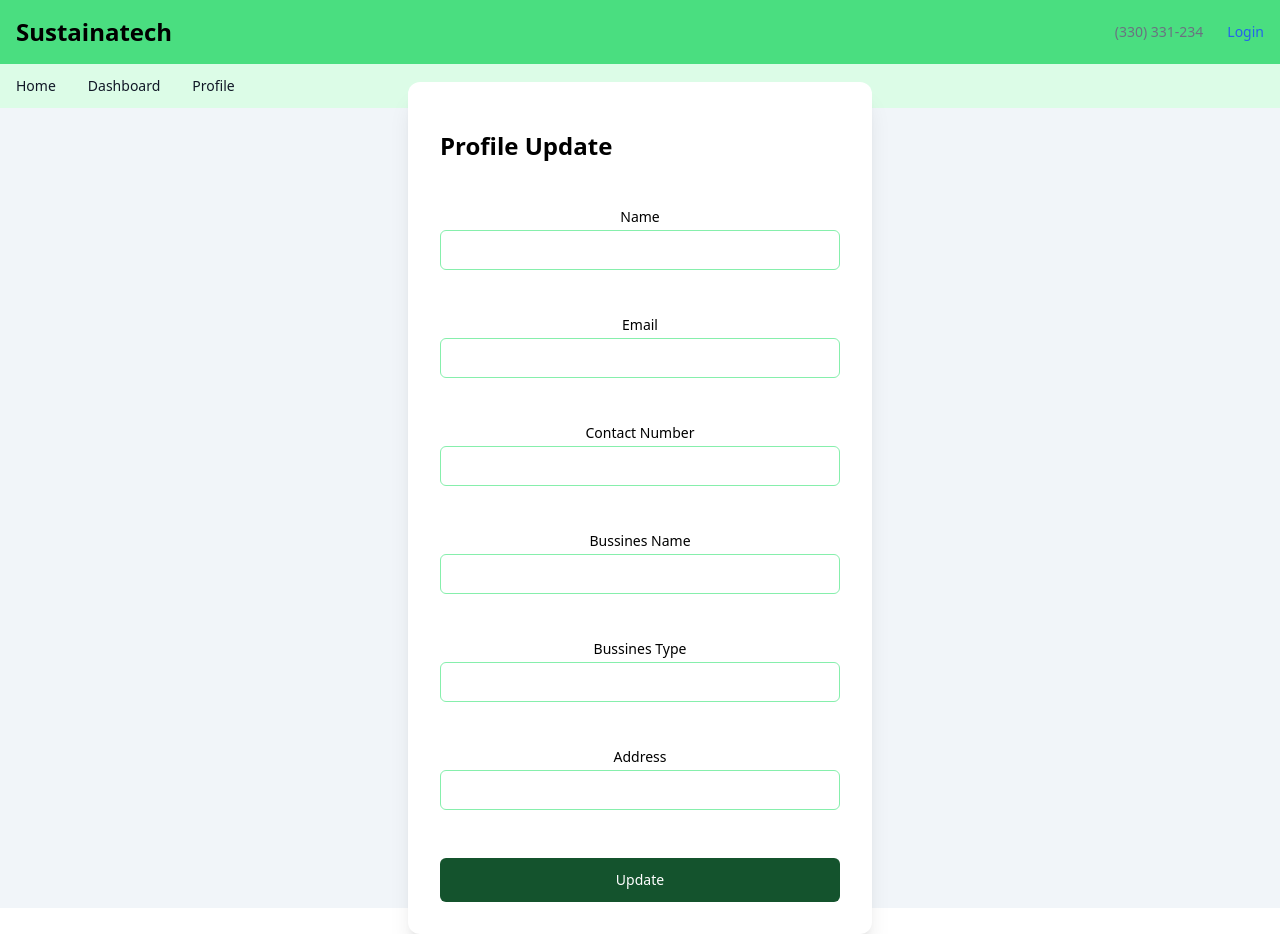
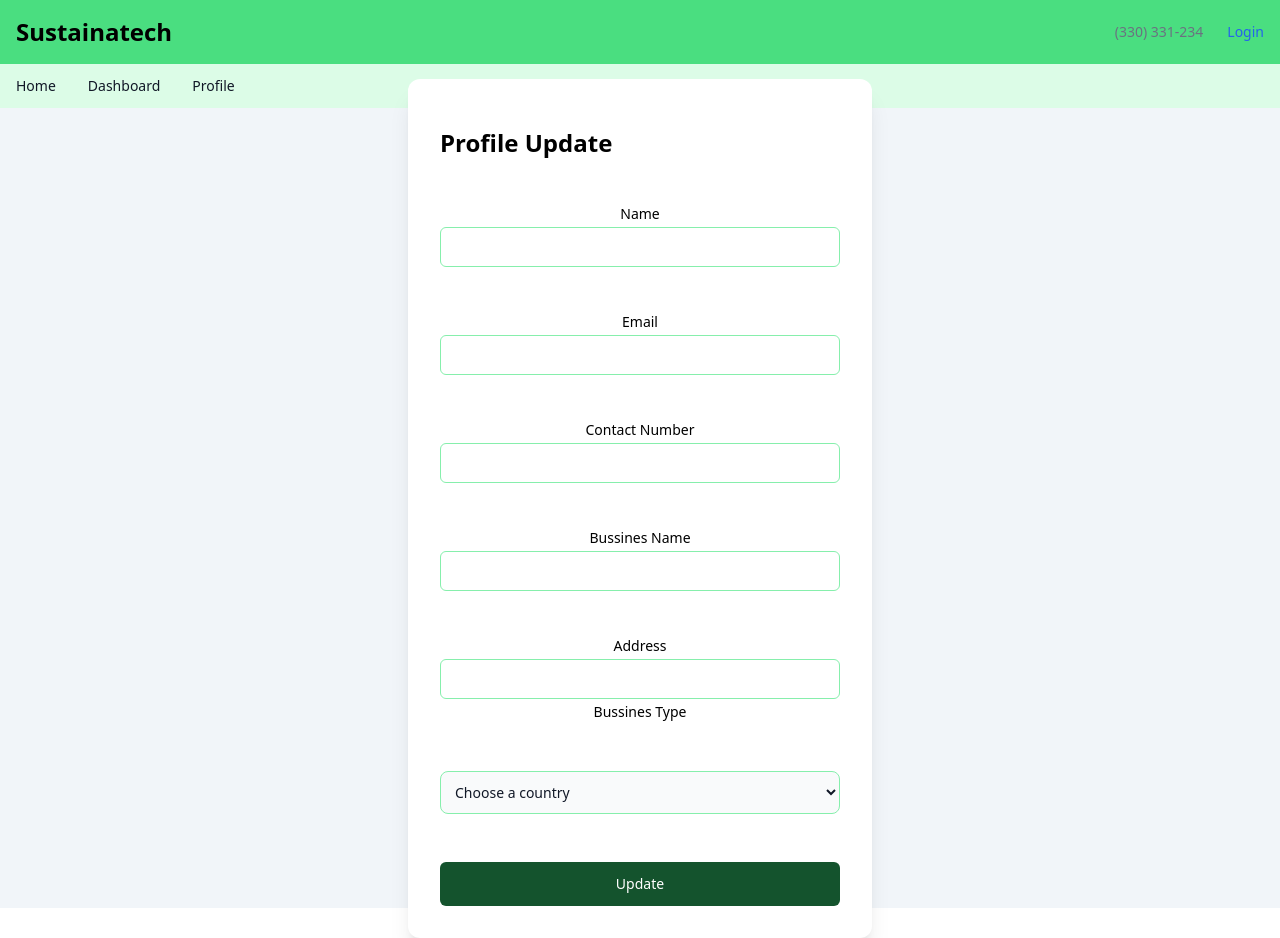
Before and after one commit to TheFerj/sustainatech_realstate_app, a Next.js app: page /pages/editProfile in a window 1280 px wide. Built offline with nearby package versions, Linux system fonts and the light colour scheme; no server answers; the database is empty.

Commit message:
select dropdown business type

```diff
--- a/app/pages/editProfile/editFrom.tsx
+++ b/app/pages/editProfile/editFrom.tsx
@@ -114,7 +114,7 @@ export const ProfileForm: React.FC<ProfileFormProps> = ({
           type="business_name"
         />
       </div>
-      <div className="grid w-full items-center gap-1.5">
+      {/* <div className="grid w-full items-center gap-1.5">
         <Label htmlFor="email">Bussines Type</Label>
         <Input
           className="w-full"
@@ -124,7 +124,7 @@ export const ProfileForm: React.FC<ProfileFormProps> = ({
           id="business_type"
           type="business_type"
         />
-      </div>
+      </div> */}
       <div className="grid w-full items-center gap-1.5">
         <Label htmlFor="password">Address</Label>
         <Input
@@ -136,6 +136,21 @@ export const ProfileForm: React.FC<ProfileFormProps> = ({
           type="Address"
         />
       </div>
+<Label htmlFor="email">Bussines Type</Label>
+<select id="business_type" className="bg-gray-50 border border-green-300 text-gray-900 text-sm rounded-lg focus:ring-blue-500 focus:border-blue-500 block w-full p-2.5 dark:bg-gray-700 dark:border-gray-600 dark:placeholder-gray-400 dark:text-white dark:focus:ring-blue-500 dark:focus:border-blue-500" onChange={(e) => setBusiness_type((e.target as HTMLSelectElement).value)}>
+  <option selected>Choose a country</option>
+  <option value="Manufacturing and Industrial businesses">Manufacturing and Industrial businesses</option>
+  <option value="Residential Businesses">Residential Businesses</option>
+  <option value="Foodservice and Hospitality businesses">Foodservice and Hospitality businesses</option>
+  <option value="Retail and Commercial businesses">Retail and Commercial businesses</option>
+  <option value="Healthcare and Medical businesses">Healthcare and Medical businesses</option>
+  <option value="Office and Administrative businesses">Office and Administrative businesses</option>
+  <option value="Transportation and Logistics businesses">Transportation and Logistics businesses</option>
+  <option value="Agriculture and Farming businesses">Agriculture and Farming businesses</option>
+  <option value="Construction and Building businesses">Construction and Building businesses</option>
+</select>
+
+
       {error && <Alert>{error}</Alert>}
       {successMessage && (
         <div className="p-4 mb-4 text-sm text-green-800 rounded-lg bg-green-50 dark:bg-gray-800 dark:text-green-400" role="alert">
--- a/tsconfig.json
+++ b/tsconfig.json
@@ -1,6 +1,6 @@
 {
   "compilerOptions": {
-    "target": "es5",
+    "target": "es2017",
     "lib": ["dom", "dom.iterable", "esnext"],
     "allowJs": true,
     "skipLibCheck": true,
```
Also changed, not shown: 1 other file (tests, documents, lock files or other folders).
